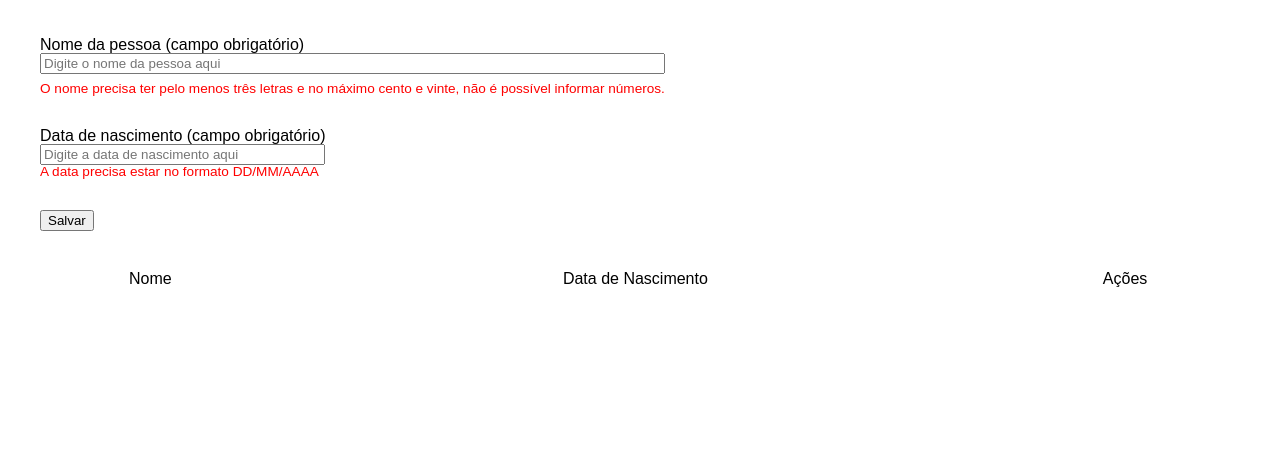
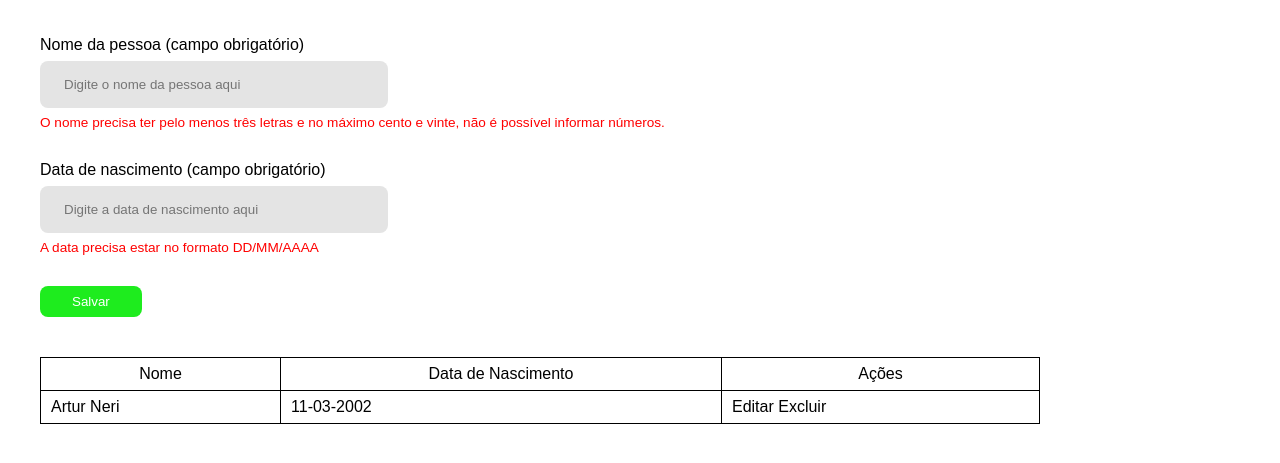
Before and after one commit to Artur-Neri/aniversarios, a plain HTML site: page index.html in a window 1280 px wide. Shown: the part 131-594 px from the top of the page. Drawn offline with Linux system fonts and the light colour scheme.

Commit message:
adicionar estilo de tabela e planejamento de js

```diff
--- a/css/style.css
+++ b/css/style.css
@@ -23,17 +23,26 @@ main {
 }
 
 #formulario {
-
   display: flex;
   flex-direction: column;
   align-items: start;
   gap: 2rem;
-
 }
 
 #formulario label {
   display: flex;
   flex-direction: column;
+  gap: 0.5rem;
+}
+
+input[type="text"] {
+  background-color: #e4e4e4;
+
+  padding: 1rem 1.5rem;
+  width: 300px;
+
+  border: none;
+  border-radius: 0.5rem;
 }
 
 .label {
@@ -43,12 +52,38 @@ main {
 .campo-formulario {
   display: flex;
   flex-direction: column;
-
-    gap: .5rem;
+  gap: 0.5rem;
 }
 
 .validacaoMsg {
-    font-size: .85rem;
+  font-size: 0.85rem;
 
   color: #ff0000;
 }
+
+#salvarBtn {
+  cursor: pointer;
+
+  background-color: #1eec1e;
+  color: #ffffff;
+  border: none;
+  padding: 0.5rem 2rem;
+  border-radius: 0.5rem;
+}
+
+table,
+th,
+td {
+  border: 1px solid black;
+  border-collapse: collapse;
+  max-width: 1000px;
+}
+
+td,
+th {
+  padding: 0.5rem 0;
+}
+
+td {
+  padding-left: 10px;
+}
--- a/index.html
+++ b/index.html
@@ -1,11 +1,11 @@
 <!DOCTYPE html>
 <html lang="en">
   <head>
-    <meta charset="UTF-8">
-    <meta name="viewport" content="width=device-width, initial-scale=1.0">
+    <meta charset="UTF-8" />
+    <meta name="viewport" content="width=device-width, initial-scale=1.0" />
     <title>Validação de Formulário</title>
-    <link rel="stylesheet" href="./css/reset.css">
-    <link rel="stylesheet" href="./css/style.css">
+    <link rel="stylesheet" href="./css/reset.css" />
+    <link rel="stylesheet" href="./css/style.css" />
   </head>
   <body>
     <header>
@@ -14,24 +14,46 @@
     <main>
       <form action="#" id="formulario">
         <div class="campo-formulario">
-                <label for="nomeTxt" id="nome-pessoa"><span class="label">Nome da pessoa (campo obrigatório)</span><input type="text" placeholder="Digite o nome da pessoa aqui" id="nomeTxt"></label>
-                <p class="validacaoMsg">O nome precisa ter pelo menos três letras e no máximo cento e vinte, não é possível informar números.</p>
+          <label for="nomeTxt" id="nome-pessoa"
+            ><span class="label">Nome da pessoa (campo obrigatório)</span
+            ><input
+              type="text"
+              placeholder="Digite o nome da pessoa aqui"
+              id="nomeTxt"
+          /></label>
+          <p class="validacaoMsg">
+            O nome precisa ter pelo menos três letras e no máximo cento e vinte,
+            não é possível informar números.
+          </p>
         </div>
-            <div class="campo-fomulario">
-                <label for="nomeTxt" id="nascimento-pessoa"><span class="label">Data de nascimento (campo obrigatório)</span><input type="text" placeholder="Digite a data de nascimento aqui" id="nascimentoTxt"></label>
+        <div class="campo-formulario">
+          <label for="nomeTxt" id="nascimento-pessoa"
+            ><span class="label">Data de nascimento (campo obrigatório)</span
+            ><input
+              type="text"
+              placeholder="Digite a data de nascimento aqui"
+              id="nascimentoTxt"
+          /></label>
           <p class="validacaoMsg">A data precisa estar no formato DD/MM/AAAA</p>
         </div>
-
 
         <button type="submit" id="salvarBtn">Salvar</button>
       </form>
 
-        <table id="tabela">
+      <table id="tabela" b>
         <tr>
           <th>Nome</th>
           <th>Data de Nascimento</th>
           <th>Ações</th>
         </tr>
+        <tr>
+          <td>Artur Neri</td>
+          <td>11-03-2002</td>
+          <td>
+            <span>Editar</span>
+            <span>Excluir</span>
+          </td>
+        </tr>
       </table>
     </main>
   </body>
```
Lines whose indentation alone changed are shown as unchanged.
